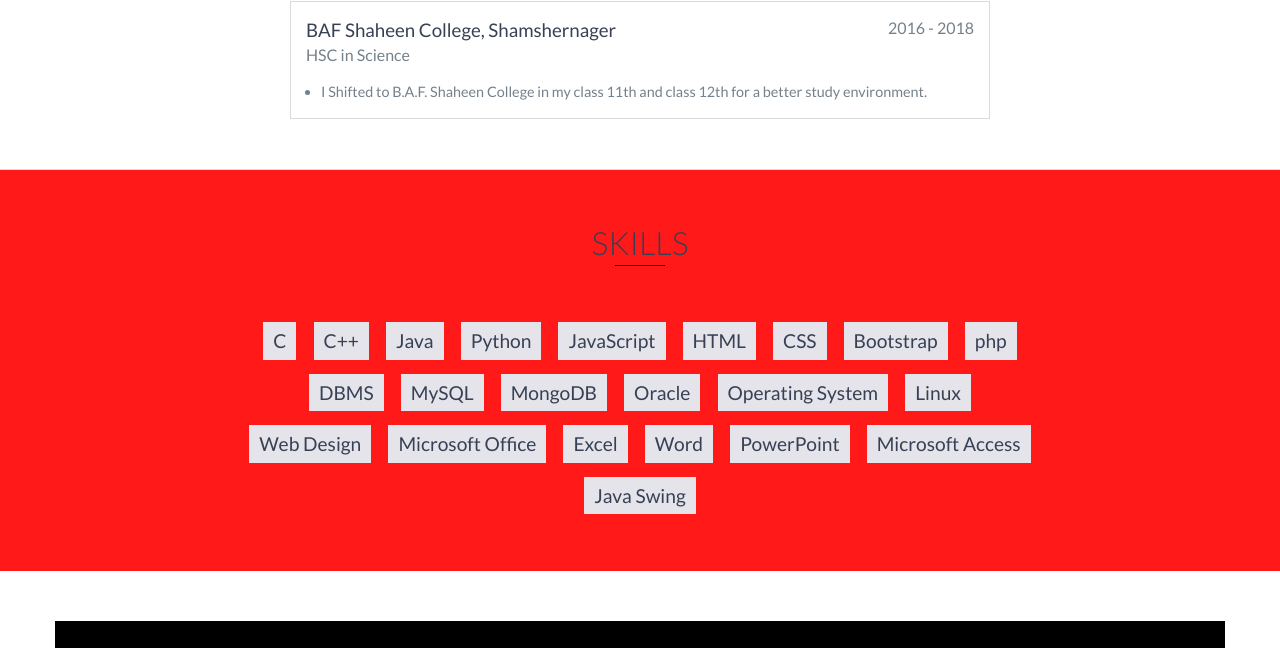
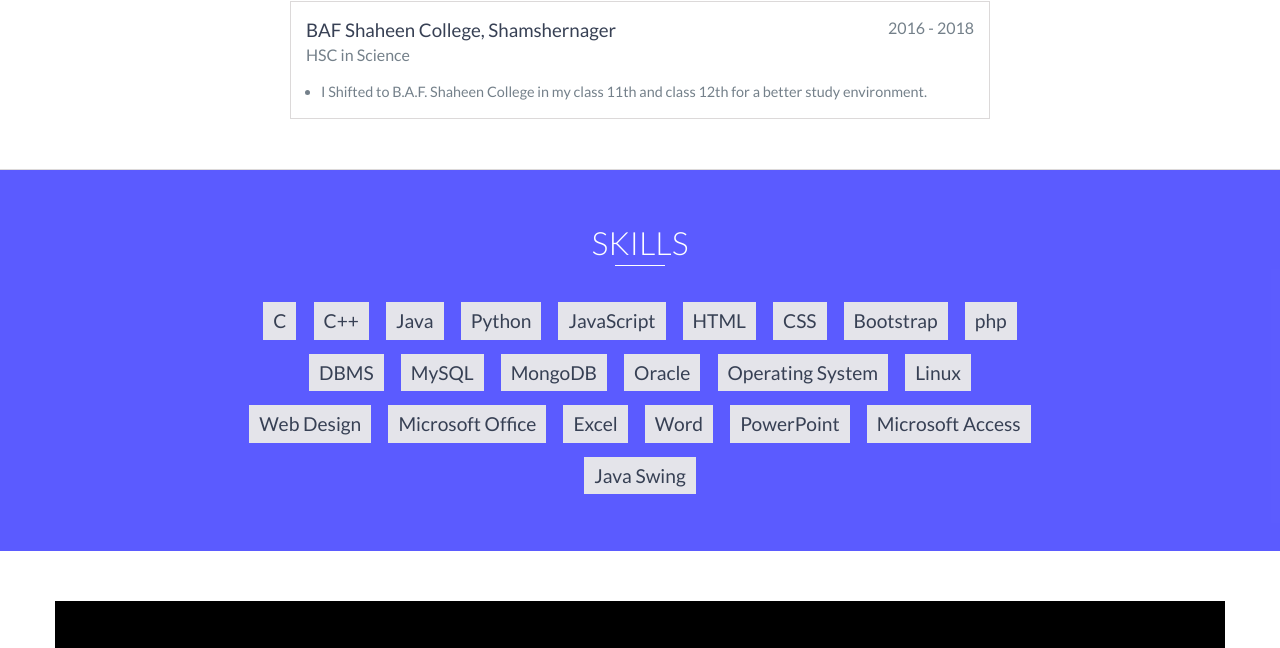
Before and after one commit to ShowmikDebnath/portfolio, a website: page index.html in a window 1280 px wide. Shown: the part 2272-2920 px from the top of the page. Drawn offline with nearby package versions, Linux system fonts and the light colour scheme.

Commit message:
skill color change

```diff
--- a/css/styles.css
+++ b/css/styles.css
@@ -619,7 +619,8 @@ Showmik
 }
 
 .askill{
-    background: rgba(255,0,0,0.9);
+    /*background: rgba(255,0,0,0.9);*/
+    background: rgba(51,51,255,0.8);
 }
 
 .askill.ash{
@@ -632,6 +633,29 @@ Showmik
 .anum{
     color: #fff;
 }
+
+.ash{
+    position:relative;
+    display:inline-block;
+    font-size:2em;
+    font-weight:300;
+    margin:0 0 30px 0;
+    color: #fff;
+}
+.ash:after{
+    position:absolute;
+    content:'';
+    top:100%;
+    height:1px;
+    width:50px;
+    left:0;
+    right:0;
+    margin:0 auto;
+    /*background:#3498db*/
+    background: #fff;
+}
+
+
 @media only screen and (max-width: 750px){
     #experience-timeline:before,#experience-timeline:after{
         left:23px
--- a/index.html
+++ b/index.html
@@ -197,7 +197,8 @@
 
 
     <div id="skills" class="askill">
-        <h2 class="heading ash">SKILLS</h2>
+        <!--<h2 class="heading ash">SKILLS</h2>-->
+        <h3 class="ash">SKILLS</h2>
         <ul>
             <li>C</li>
             <li>C++</li>
```
